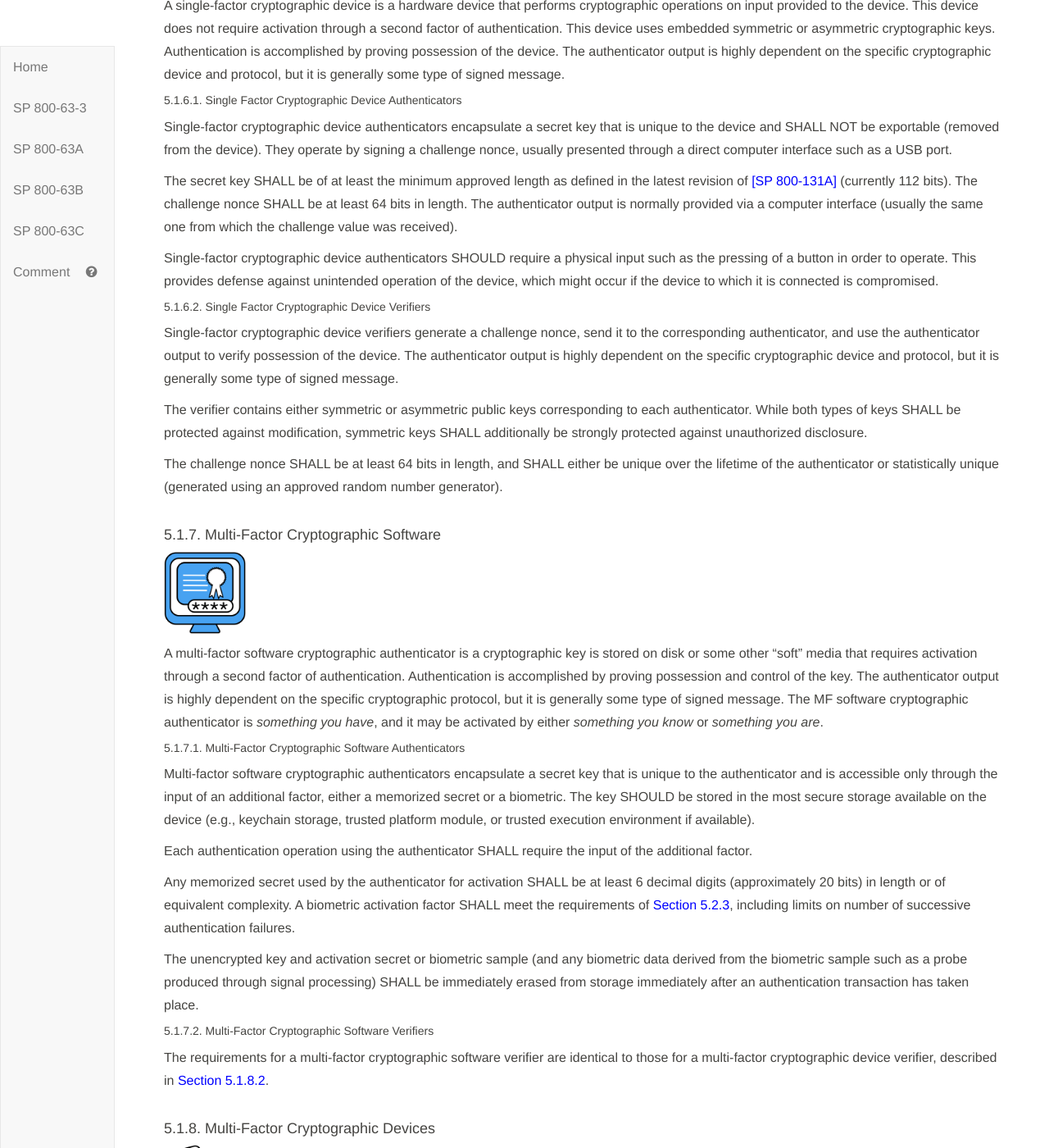
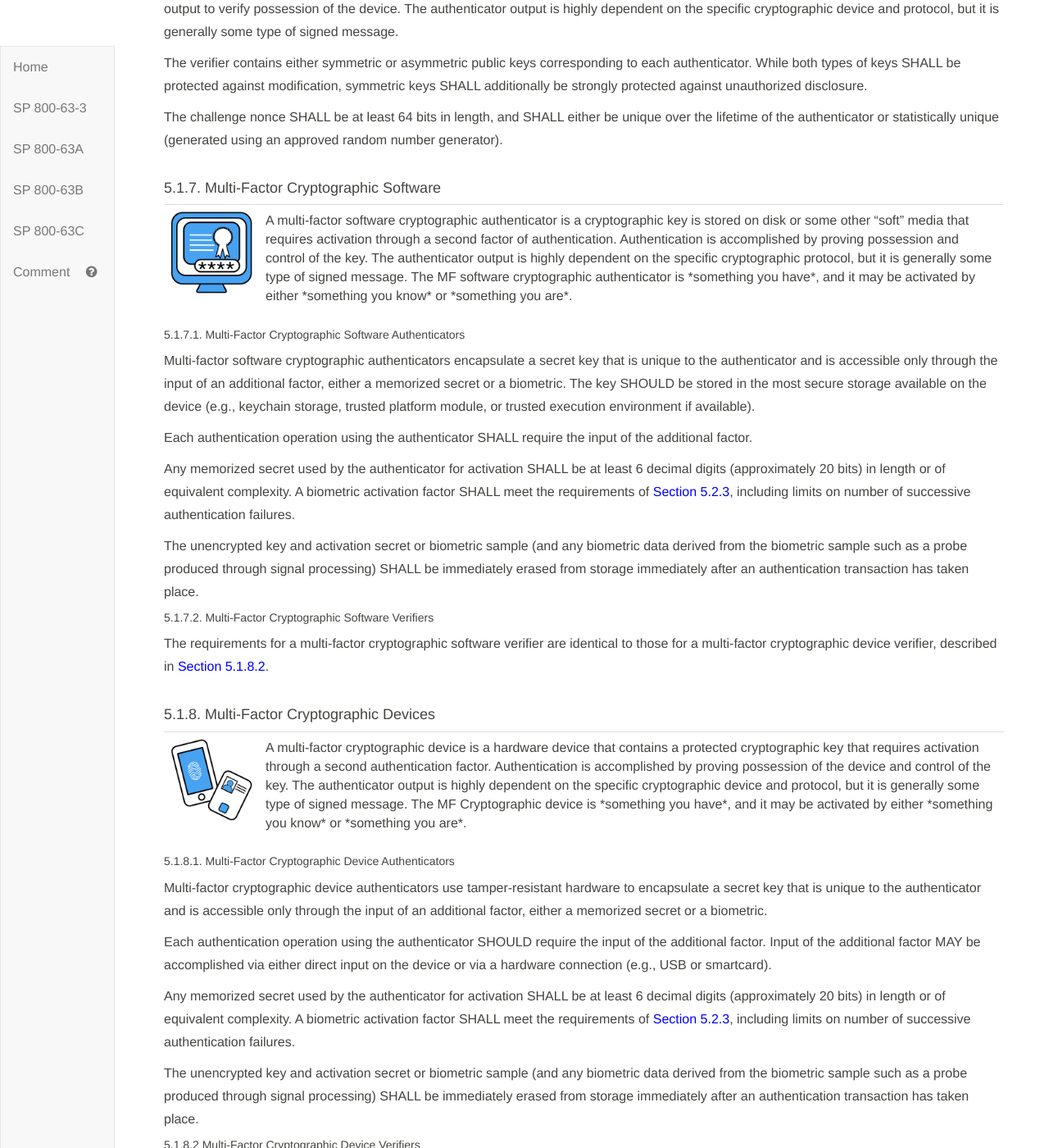
Before and after one commit to usnistgov/800-63-3, a Jekyll site: the page built from sp800-63b.md, in a window 1280 px wide and 1400 px high, scrolled down 29273 px. Shown: the whole window at 82% size. Built offline with Jekyll 4.4.1, drawn with Linux system fonts in a browser that asks for light colours; some of the changed text lies outside the part shown.

Commit message:
Reformatted Section 5

```diff
--- a/sp800-63b/sec5_authenticators.md
+++ b/sp800-63b/sec5_authenticators.md
@@ -45,9 +45,14 @@ Verifiers SHALL store memorized secrets in a form that is resistant to offline a
 
 #### 5.1.2. Look-up Secrets
 
-![authenticator](sp800-63b/media/Look-up-secrets.png)
-
-A look-up secret authenticator is a physical or electronic record that stores a set of secrets shared between the claimant and the CSP. The claimant uses the authenticator to look up the appropriate secret(s) needed to respond to a prompt from the verifier. For example, a claimant may be asked by the verifier to provide a specific subset of the numeric or character strings printed on a card in table format.
+<div class="text-left" markdown="1">
+<table style="width:100%">
+  <tr>
+    <td><img src="sp800-63b/media/Look-up-secrets.png" alt="authenticator" style="width: 100px;height: 100px"/></td>
+    <td>A look-up secret authenticator is a physical or electronic record that stores a set of secrets shared between the claimant and the CSP. The claimant uses the authenticator to look up the appropriate secret(s) needed to respond to a prompt from the verifier. For example, a claimant may be asked by the verifier to provide a specific subset of the numeric or character strings printed on a card in table format.</td>
+  </tr>
+  </table>
+  </div>
 
 ##### 5.1.2.1 Look-up Secret Authenticators
 CSPs creating look-up secret authenticators SHALL use an approved random number generator to generate the list of secrets, and SHALL deliver the authenticator securely to the subscriber. Look-up secrets SHALL have at least 64 bits of entropy, or SHALL have at least 20 bits of entropy if the number of failed authentication attempts is limited as described in [Section 5.2.2](#throttle).
@@ -66,19 +71,24 @@ Verifiers SHALL use approved encryption and SHALL authenticate themselves to the
 
 #### <a name="out-of-band"></a>5.1.3. Out of Band
 
-![authenticator](sp800-63b/media/Out-of-band-OOB.png)
+<div class="text-left" markdown="1">
+<table style="width:100%">
+  <tr>
+    <td><img src="sp800-63b/media/Out-of-band-OOB.png" alt="authenticator" style="width: 100px;height: 100px"/></td>
+    <td>An Out of Band authenticator is a physical device that is uniquely addressable and can receive a verifier-selected secret for one-time use. The device is possessed and controlled by the claimant and supports private communication over a secondary channel that is separate from the primary channel for e-authentication. The out-of-band authenticator can operate in one of two ways:<br><br>
 
-An Out of Band authenticator is a physical device that is uniquely addressable and can receive a verifier-selected secret for one-time use. The device is possessed and controlled by the claimant and supports private communication over a secondary channel that is separate from the primary channel for e-authentication. The out-of-band authenticator can operate in one of two ways:
+-  The claimant presents the secret that was received by the out-of-band authenticator to the verifier using the primary channel for e-authentication.<br><br>
 
--  The claimant presents the secret that was received by the out-of-band authenticator to the verifier using the primary channel for e-authentication.
+- The claimant sends a response to the verifier from the out-of-band authenticator via the secondary communications channel<br><br>
 
-- The claimant sends a response to the verifier from the out-of-band authenticator via the secondary communications channel.
+Two key requirements are that the device be uniquely addressable and that communication over the secondary channel be private. Some voice-over-IP telephone services can deliver text messages and voice calls without the need for possession of a physical device; these SHALL NOT be used for out of band authentication. Mechanisms such as smartphone applications employing secure communications protocols are preferred for out-of-band authentication.<br><br>
 
-Two key requirements are that the device be uniquely addressable and that communication over the secondary channel be private. Some voice-over-IP telephone services can deliver text messages and voice calls without the need for possession of a physical device; these SHALL NOT be used for out of band authentication. Mechanisms such as smartphone applications employing secure communications protocols are preferred for out-of-band authentication.
+If the authenticator responds directly to the verifier via the secondary communications channel, the verifier SHALL send and the authenticator SHALL display information, such as a transaction ID or description, allowing the claimant to uniquely associate the authentication operation on the primary channel with the request on the secondary channel.<br><br>
 
-If the authenticator responds directly to the verifier via the secondary communications channel, the verifier SHALL send and the authenticator SHALL display information, such as a transaction ID or description, allowing the claimant to uniquely associate the authentication operation on the primary channel with the request on the secondary channel.
-
-Ability to receive email messages or other types of instant message does not generally prove the possession of a specific device, so they SHALL NOT be used as out of band authentication methods.
+Ability to receive email messages or other types of instant message does not generally prove the possession of a specific device, so they SHALL NOT be used as out of band authentication methods.</td>
+  </tr>
+  </table>
+  </div>
 
 ##### 5.1.3.1. Out of Band Authenticators
 
@@ -117,11 +127,16 @@ If the authentication secret has less than 64 bits of entropy, the verifier SHAL
 
 #### 5.1.4. Single Factor OTP Device
 
-![authenticator](sp800-63b/media/Single-factor-otp-device.png)
+<div class="text-left" markdown="1">
+<table style="width:100%">
+  <tr>
+    <td><img src="sp800-63b/media/Single-factor-otp-device.png" alt="authenticator" style="width: 100px;height: 100px"/></td>
+    <td>A single factor OTP device is a hardware device that supports the time-based generation of one-time passwords. This includes software-based OTP generators installed on devices such as mobile phones. This device has an embedded secret that is used as the seed for generation of one-time passwords and does not require activation through a second factor. Authentication is accomplished by using the authenticator output (i.e., the one-time password) in an authentication protocol, thereby proving possession and control of the device. A one-time password device may, for example, display 6 characters at a time.<br><br>
 
-A single factor OTP device is a hardware device that supports the time-based generation of one-time passwords. This includes software-based OTP generators installed on devices such as mobile phones. This device has an embedded secret that is used as the seed for generation of one-time passwords and does not require activation through a second factor. Authentication is accomplished by using the authenticator output (i.e., the one-time password) in an authentication protocol, thereby proving possession and control of the device. A one-time password device may, for example, display 6 characters at a time.
-
-Single factor OTP devices are similar to look-up secret authenticators with the exception that the secrets are cryptographically generated by the authenticator and verifier and compared by the verifier. The secret is computed based on a nonce that may be time-based or from a counter on the authenticator and verifier.
+Single factor OTP devices are similar to look-up secret authenticators with the exception that the secrets are cryptographically generated by the authenticator and verifier and compared by the verifier. The secret is computed based on a nonce that may be time-based or from a counter on the authenticator and verifier.</td>
+  </tr>
+  </table>
+  </div>
 
 ##### <a name="sfotpa"></a>5.1.4.1. Single Factor OTP Authenticators
 
@@ -145,9 +160,15 @@ If the authenticator output has less than 64 bits of entropy, the verifier SHALL
 
 #### 5.1.5. Multi-Factor OTP Devices
 
-![authenticator](sp800-63b/media/Multi-factor-otp-device.png)
+<div class="text-left" markdown="1">
+<table style="width:100%">
+  <tr>
+    <td><img src="sp800-63b/media/Multi-factor-otp-device.png" alt="authenticator" style="width: 100px;height: 100px"/></td>
+    <td>A multi-factor (MF) OTP device hardware device generates one-time passwords for use in authentication and requires activation through a second factor of authentication. The second factor of authentication may be achieved through some kind of integral entry pad, an integral biometric (e.g., fingerprint) reader or a direct computer interface (e.g., USB port). The one-time password is typically displayed on the device and manually input to the verifier, although direct electronic output from the device as input to a computer is also allowed. For example, a one-time password device may display 6 characters at a time. The MF OTP device is *something you have*, and it may be activated by either *something you know* or *something you are*.</td>
+  </tr>
+  </table>
+  </div>
 
-A multi-factor (MF) OTP device hardware device generates one-time passwords for use in authentication and requires activation through a second factor of authentication. The second factor of authentication may be achieved through some kind of integral entry pad, an integral biometric (e.g., fingerprint) reader or a direct computer interface (e.g., USB port). The one-time password is typically displayed on the device and manually input to the verifier, although direct electronic output from the device as input to a computer is also allowed. For example, a one-time password device may display 6 characters at a time. The MF OTP device is *something you have*, and it may be activated by either *something you know* or *something you are*.
 
 ##### 5.1.5.1. Multi-Factor OTP Authenticators
 
@@ -169,9 +190,14 @@ If the authenticator output or activation secret has less than 64 bits of entrop
 
 #### 5.1.6. Single Factor Cryptographic Devices
 
-![authenticator](sp800-63b/media/Single-factor-crypto.png)
-
-A single-factor cryptographic device is a hardware device that performs cryptographic operations on input provided to the device. This device does not require activation through a second factor of authentication. This device uses embedded symmetric or asymmetric cryptographic keys. Authentication is accomplished by proving possession of the device. The authenticator output is highly dependent on the specific cryptographic device and protocol, but it is generally some type of signed message.
+<div class="text-left" markdown="1">
+<table style="width:100%">
+  <tr>
+    <td><img src="sp800-63b/media/Single-factor-crypto.png" alt="authenticator" style="width: 100px;height: 100px"/></td>
+    <td>A single-factor cryptographic device is a hardware device that performs cryptographic operations on input provided to the device. This device does not require activation through a second factor of authentication. This device uses embedded symmetric or asymmetric cryptographic keys. Authentication is accomplished by proving possession of the device. The authenticator output is highly dependent on the specific cryptographic device and protocol, but it is generally some type of signed message.</td>
+  </tr>
+  </table>
+  </div>
 
 ##### 5.1.6.1. Single Factor Cryptographic Device Authenticators
 
@@ -191,9 +217,16 @@ The challenge nonce SHALL be at least 64 bits in length, and SHALL either be uni
 
 #### 5.1.7. Multi-Factor Cryptographic Software
 
-![authenticator](sp800-63b/media/Multi-factor-software-crypto.png)
+<div class="text-left" markdown="1">
+<table style="width:100%">
+  <tr>
+    <td><img src="sp800-63b/media/Multi-factor-software-crypto.png" alt="authenticator" style="width: 100px;height: 100px"/></td>
+    <td>A multi-factor software cryptographic authenticator is a cryptographic key is stored on disk or some other “soft” media that requires activation through a second factor of authentication. Authentication is accomplished by proving possession and control of the key. The authenticator output is highly dependent on the specific cryptographic protocol, but it is generally some type of signed message. The MF software cryptographic authenticator is *something you have*, and it may be activated by either *something you know* or *something you are*.</td>
+  </tr>
+  </table>
+  </div>
 
-A multi-factor software cryptographic authenticator is a cryptographic key is stored on disk or some other “soft” media that requires activation through a second factor of authentication. Authentication is accomplished by proving possession and control of the key. The authenticator output is highly dependent on the specific cryptographic protocol, but it is generally some type of signed message. The MF software cryptographic authenticator is *something you have*, and it may be activated by either *something you know* or *something you are*.
+
 
 ##### 5.1.7.1. Multi-Factor Cryptographic Software Authenticators
 
@@ -211,9 +244,15 @@ The requirements for a multi-factor cryptographic software verifier are identica
 
 #### 5.1.8. Multi-Factor Cryptographic Devices
 
-![authenticator](sp800-63b/media/Multi-factor-crypto-device.png)
+<div class="text-left" markdown="1">
+<table style="width:100%">
+  <tr>
+    <td><img src="sp800-63b/media/Multi-factor-crypto-device.png" alt="authenticator" style="width: 100px;height: 100px"/></td>
+    <td>A multi-factor cryptographic device is a hardware device that contains a protected cryptographic key that requires activation through a second authentication factor. Authentication is accomplished by proving possession of the device and control of the key. The authenticator output is highly dependent on the specific cryptographic device and protocol, but it is generally some type of signed message. The MF Cryptographic device is *something you have*, and it may be activated by either *something you know* or *something you are*.</td>
+  </tr>
+  </table>
+  </div>
 
-A multi-factor cryptographic device is a hardware device that contains a protected cryptographic key that requires activation through a second authentication factor. Authentication is accomplished by proving possession of the device and control of the key. The authenticator output is highly dependent on the specific cryptographic device and protocol, but it is generally some type of signed message. The MF Cryptographic device is *something you have*, and it may be activated by either *something you know* or *something you are*.
 
 ##### 5.1.8.1. Multi-Factor Cryptographic Device Authenticators
 
```
